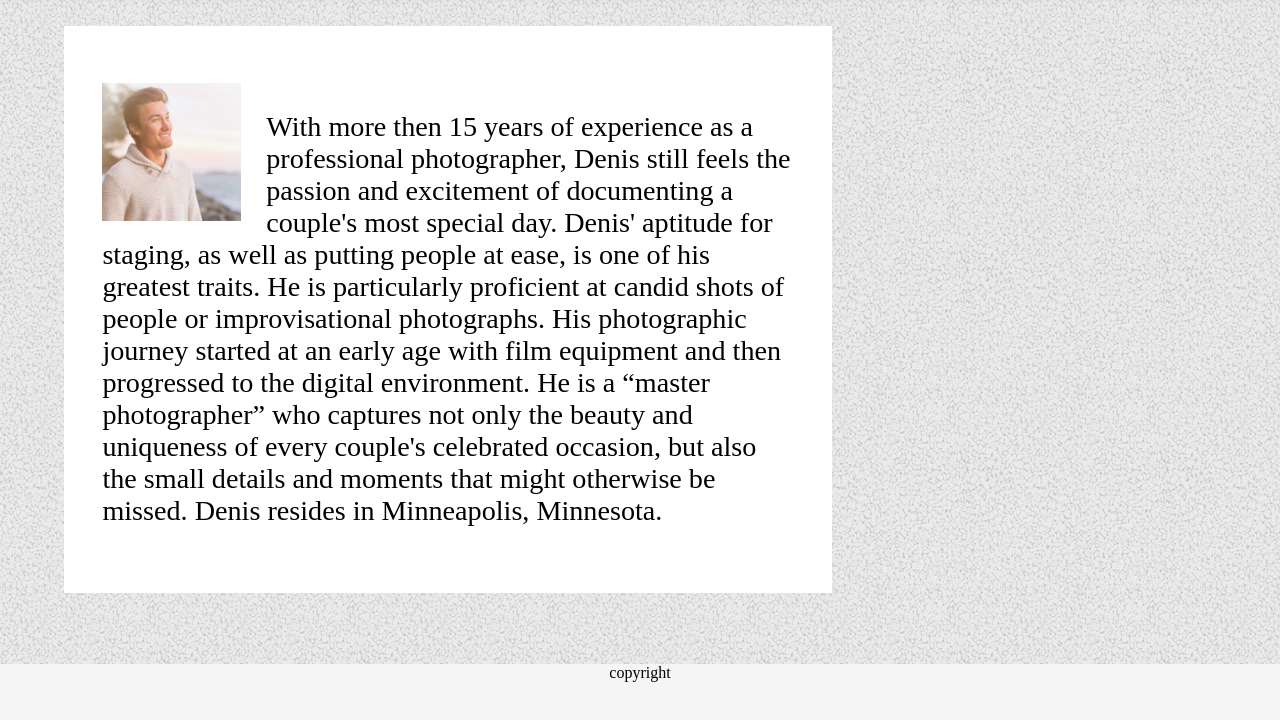
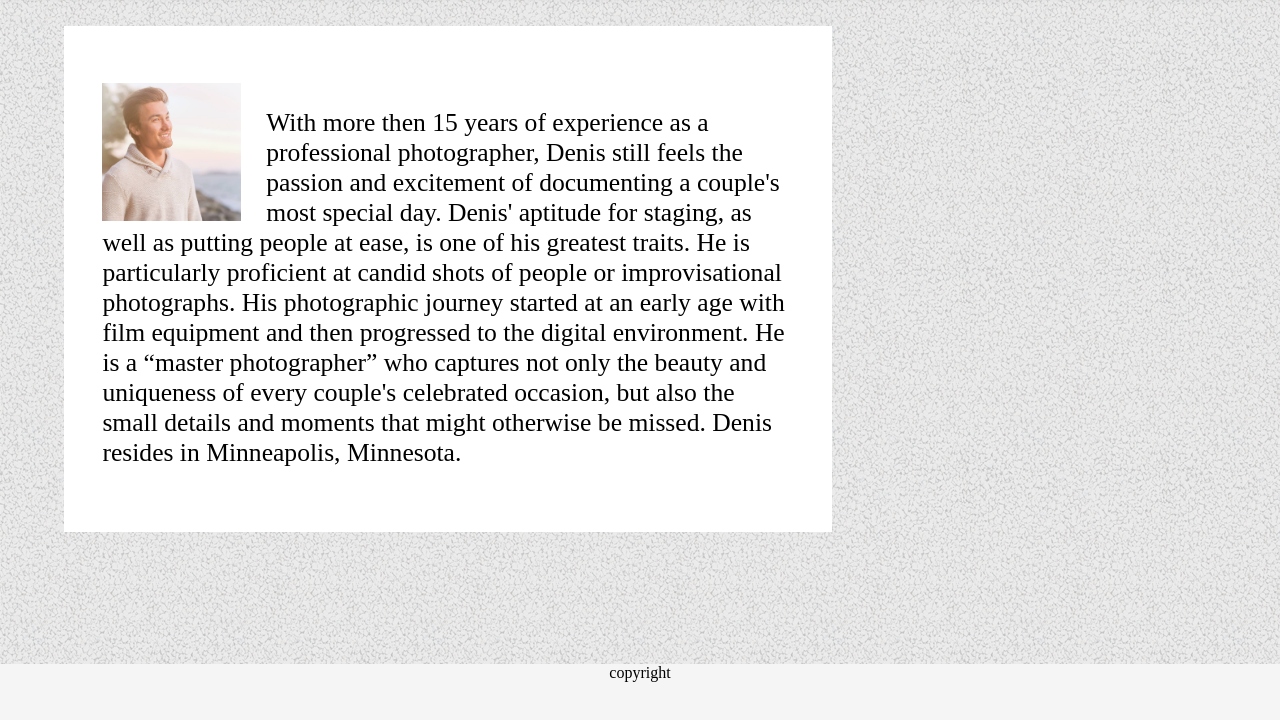
Before and after one commit to denisplaster/Responsive-Portfolio, a plain HTML site: page index.html in a window 1280 px wide. Shown: the part 76-796 px from the top of the page. Drawn offline with Linux system fonts and the light colour scheme; a web font is replaced by a local one.

Commit message:
resized bio size

```diff
--- a/assets/css/style.css
+++ b/assets/css/style.css
@@ -74,7 +74,7 @@ li {
 
 p {
     font-family: 'Source Serif Pro', serif;
-    font-size: 2.2vw;
+    font-size: 2vw;
 }
 
 #body {
```
